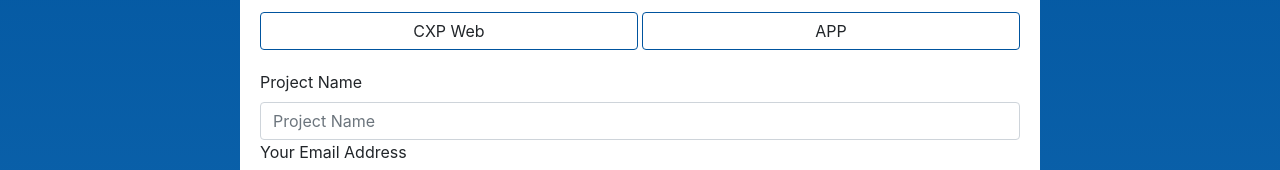
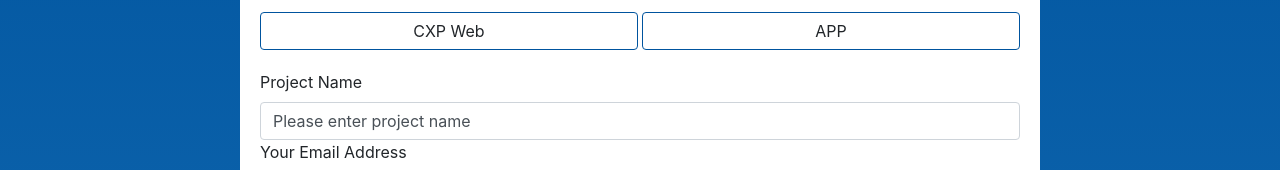
Before and after one commit to ventosae/ba-checklist, a React (Create React App) app in the folder ba-checklist/: page / in a window 1280 px wide. Shown: the part 252-422 px from the top of the page. Built offline with nearby package versions, Linux system fonts and the light colour scheme.

Commit message:
input componente has been created

```diff
--- a/ba-checklist/src/componenets/counter.jsx
+++ b/ba-checklist/src/componenets/counter.jsx
@@ -1,4 +1,5 @@
 import React, { Component } from "react";
+import Error from "./error.js";
 
 class Counter extends Component {
   state = {
--- a/ba-checklist/src/componenets/error.js
+++ b/ba-checklist/src/componenets/error.js
@@ -2,7 +2,6 @@ import React, { Component } from "react";
 
 class Error extends Component {
   render() {
-    const test = "hey";
     return <div className="invalid-feedback">{this.props.errorMessage}</div>;
   }
 }
--- a/ba-checklist/src/componenets/form.js
+++ b/ba-checklist/src/componenets/form.js
@@ -1,22 +1,7 @@
 import React, { Component } from "react";
 import Error from "./error.js";
 import "../App.css";
-
-// const formValid = ({ formErrors, ...rest }) => {
-//   let valid = true;
-
-//   // validate form errors being empty
-//   Object.values(formErrors).forEach(val => {
-//     val.length > 0 && (valid = false);
-//   });
-
-//   // validate the form was filled out
-//   Object.values(rest).forEach(val => {
-//     val.length <= 0 && (valid = false);
-//   });
-
-//   return valid;
-// };
+import Inputfield from "./input.js";
 
 class Form extends Component {
   state = {
@@ -46,17 +31,16 @@ class Form extends Component {
     // isDescriptionValid: true,
     // isH1Valid: true,
     formErrors: {
-      projectName: "You sucks",
-      email: "Your email sucks, sorry ",
-      domain: "You sucks",
-      urlChecklist: "You sucks",
-      rendering: "You sucks",
-      title: "You sucks",
-      description: "You sucks",
-      h1: "You sucks",
-      schema: "You sucks",
-      pagespeed: "You sucks",
-      content: "You sucks"
+      projectName: "Plese enter project name",
+      email: "Email is invalid",
+      domain: "Please pick an answer",
+      urlChecklist: "Please pick an answer",
+      rendering: "Please pick an answer",
+      title: "Please pick an answer",
+      description: "Please pick an answer",
+      h1: "Please pick an answer",
+      schema: "Please pick an answer, COME ON",
+      pagespeed: "Please pick an answer"
     }
   };
 
@@ -232,7 +216,11 @@ class Form extends Component {
     return (
       <form className="form-b was-invalidated" onSubmit={this.handleSubmit}>
         <div className="form-group form-b__group">
-          <label className="form-b__lable" for="project-input">
+          <Inputfield
+            inputChange={this.handleInputChange}
+            validation={this.state.isProjectValid}
+          ></Inputfield>
+          {/* <label className="form-b__lable" for="project-input">
             Project Name
           </label>
           <input
@@ -245,7 +233,7 @@ class Form extends Component {
             value={this.state.projectName}
             name="projectName"
           />
-          <Error errorMessage={this.state.formErrors.projectName} />
+          <Error errorMessage={this.state.formErrors.projectName} /> */}
           <label for="email-input form-b__lable">Your Email Address</label>
           <input
             className={`form-control form-b__input ${
--- /dev/null
+++ b/ba-checklist/src/componenets/input.js
@@ -0,0 +1,33 @@
+import React, { Component } from "react";
+import Error from "./error.js";
+
+class Inputfield extends Component {
+  state = {
+    projectName: "Please enter project name",
+    email: "Email is invalid",
+    isProjectValid: this.props.validation
+  };
+
+  render() {
+    return (
+      <div className="form-b__input-container">
+        <label className="form-b__lable" for="project-input">
+          Project Name
+        </label>
+        <input
+          className={`form-control form-b__input ${
+            this.state.isProjectValid ? "" : "is-invalid"
+          }`}
+          id="project-input"
+          placeholder="Project Name"
+          onChange={this.props.inputChange}
+          value={this.state.projectName}
+          name="projectName"
+        />
+        <Error errorMessage={this.state.projectName} />
+      </div>
+    );
+  }
+}
+
+export default Inputfield;
--- a/ba-checklist/src/index.js
+++ b/ba-checklist/src/index.js
@@ -4,6 +4,7 @@ import App from "./App";
 import * as serviceWorker from "./serviceWorker";
 import "bootstrap/dist/css/bootstrap.css";
 import "./index.css";
+import Inputfield from "./componenets/input.js";
 
 ReactDOM.render(<App />, document.getElementById("root"));
 
```
